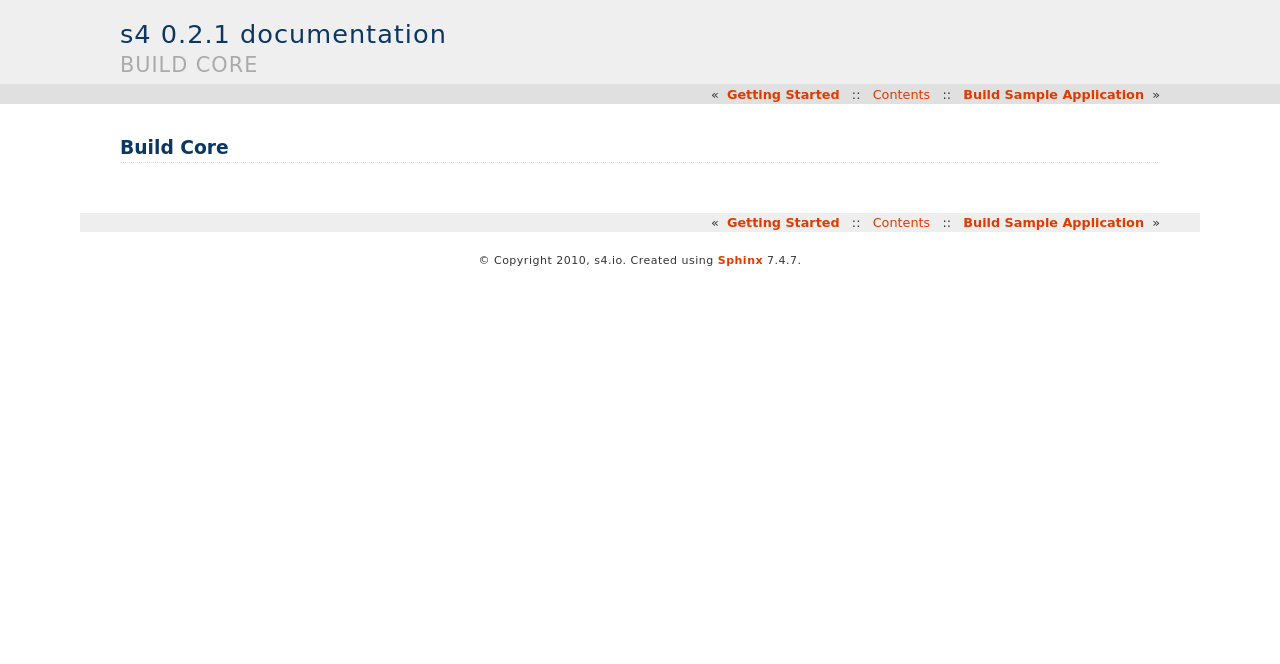
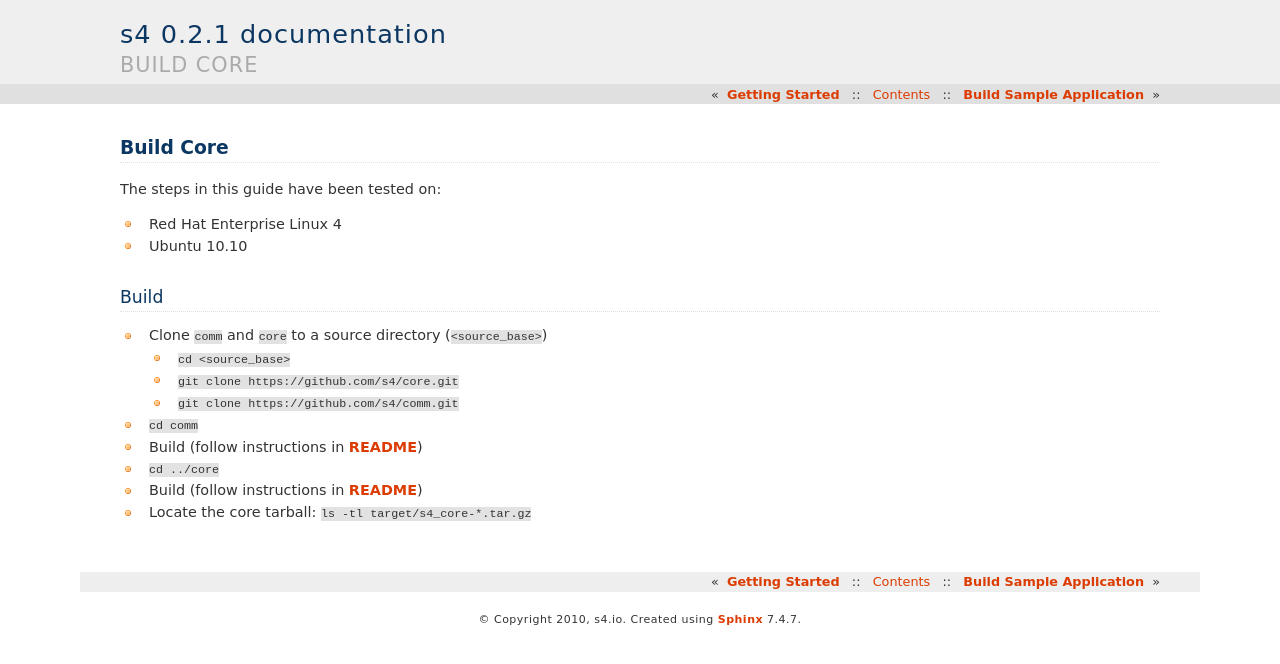
Before and after one commit to s4/docs, a Sphinx documentation site: the page built from source/tutorials/build_core.rst, in a window 1280 px wide. Shown: the top 664 px of the page. Built offline with Sphinx 7.4.7, drawn with Linux system fonts in a browser that asks for light colours; formulas are drawn with MathJax 3.

Commit message:
Porting docs from wiki

```diff
--- a/source/manual/getting_events_into_s4.rst
+++ b/source/manual/getting_events_into_s4.rst
@@ -1,12 +1,9 @@
 Getting Events into S4
 ======================
 
-Introduction
-------------
-
 The simplest S4 application receives an event and prints it to standard output. Such an application can be found in `examples <https://github.com/s4/examples/tree/master/speech01>`_. The *speech01* application defines a single Processing Element (PE) that listens to events and simply prints them as they arrive.
 
-A simple PE
+A Simple PE
 ------------
 
 Here's the meat of that PE:
--- a/source/manual/installing_core_into_local_repository.rst
+++ b/source/manual/installing_core_into_local_repository.rst
@@ -3,7 +3,7 @@ Installing S4 core into your local maven repository
 
 There are two ways you can install the S4 core jar file into your local maven repository.
 
-#. [[Build S4 core]] yourself.
+#. :doc:`Build S4 core </tutorials/build_core>` yourself.
 #. Install the jar from your runnable image. Assuming the environmental variable ``IMAGE_BASE`` contains the base directory of your runnable image, so the following:
 
   * ``cd ${IMAGE_BASE}``
--- a/source/tutorials/build_core.rst
+++ b/source/tutorials/build_core.rst
@@ -1,2 +1,21 @@
 Build Core
 ==========
+
+The steps in this guide have been tested on:
+
+* Red Hat Enterprise Linux 4
+* Ubuntu 10.10
+
+Build
+-----
+
+* Clone ``comm`` and ``core`` to a source directory (``<source_base>``)
+
+  * ``cd <source_base>``
+  * ``git clone https://github.com/s4/core.git``
+  * ``git clone https://github.com/s4/comm.git``
+* ``cd comm``
+* Build (follow instructions in `README <https://github.com/s4/comm/blob/master/README.md>`_)
+* ``cd ../core``
+* Build (follow instructions in `README <https://github.com/s4/core/blob/master/README.md>`_)
+* Locate the core tarball: ``ls -tl target/s4_core-*.tar.gz``
```
Also changed, not shown: source/tutorials/build_sample_app.rst (+18 -0 lines), source/tutorials/multiple_nodes.rst (line endings or trailing spaces).
